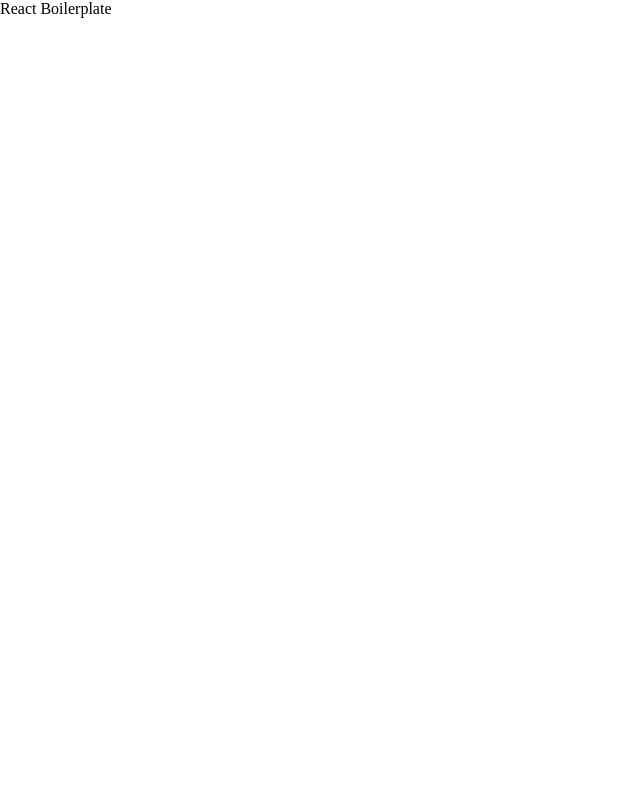
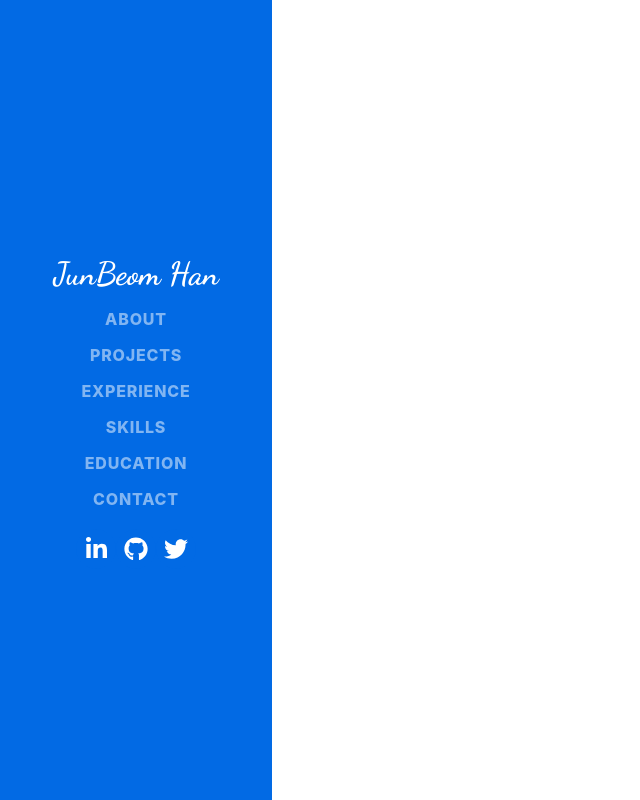
Before and after one commit to junbeomh/hanjb.com, a React (Create React App) app: page / in a window 1280 px wide. Shown: the whole page, without its empty margins (0-640 px from the left). Built offline with nearby package versions, Linux system fonts and the light colour scheme; a web font is replaced by a local one.

Commit message:
linked navbar to application

```diff
--- a/src/App.js
+++ b/src/App.js
@@ -1,11 +1,12 @@
 import React from 'react';
 import './App.css';
+import Navbar from "./Components/Navbar/Navbar";
 
 function App() {
   return (
     <div className="App">
-      <p> React Boilerplate</p>
-    </div>
+    <Navbar/>
+  </div>
   );
 }
 
```
